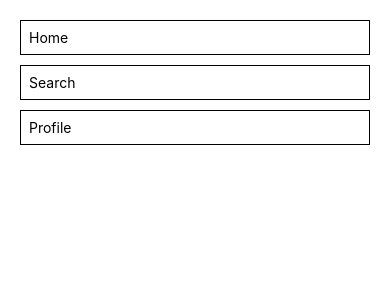
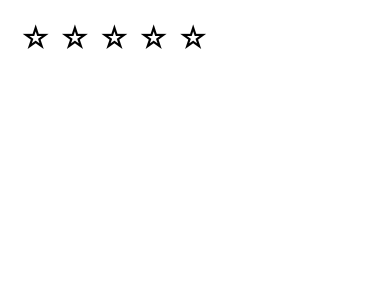
Before and after one commit to nileshborate/react_native, a React Native app in the folder firstappnative/: screen / in a window 390 px wide. Shown: the top 300 px of the page. Built offline with nearby package versions, Linux system fonts and the light colour scheme.

Commit message:
5 star rating using state change

```diff
--- a/firstappnative/App.tsx
+++ b/firstappnative/App.tsx
@@ -2,22 +2,26 @@ import { useState } from 'react';
 import { Button, Pressable, StyleSheet, Text, View } from 'react-native';
 
 function App() {
-  const [active, setActive] = useState(null);
-  const items = ['Home', 'Search', 'Profile'];
+  const [rating, setRating] = useState(0);
+  const items = [1, 2, 3, 4, 5];
   return (
-    <View style={{ padding: 20, gap: 10 }}>
-      {items.map((item, index) => (
-        <Pressable key={index} onPress={() => setActive(item)}>
+    <View
+      style={{
+        padding: 20,
+        flexDirection: 'row',
+        alignItems: 'center',
+        gap: 8,
+      }}
+    >
+      {items.map((number, index) => (
+        <Pressable key={index} onPress={() => setRating(number)}>
           <Text
             key={index}
             style={{
-              padding: 8,
-              borderWidth: 1,
-              borderColor: active === item ? 'red' : 'black',
-              backgroundColor: active === item ? 'red' : 'white',
+              fontSize: 30,
             }}
           >
-            {item}
+            {number <= rating ? '★' : '☆'}
           </Text>
         </Pressable>
       ))}
```
